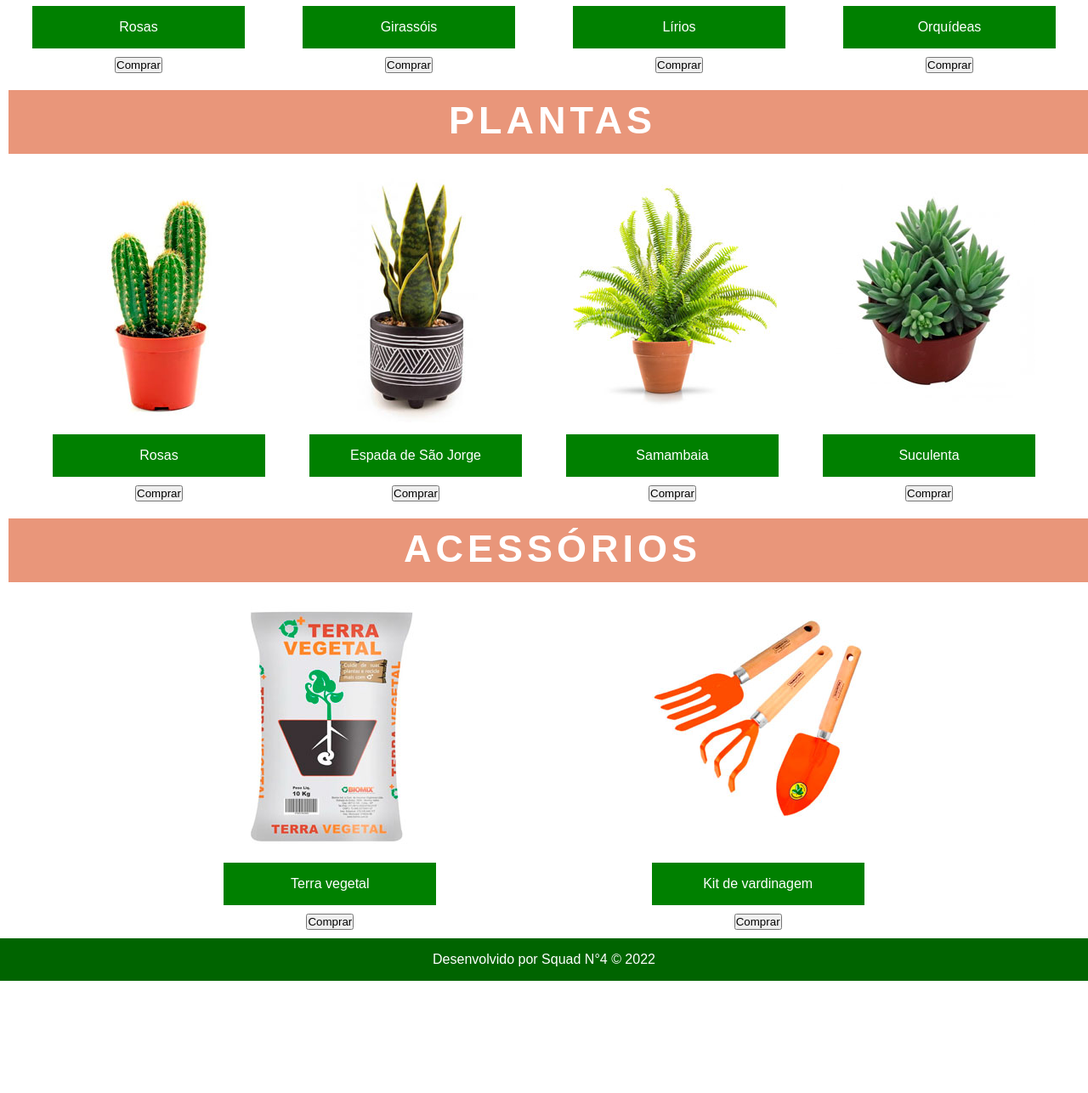
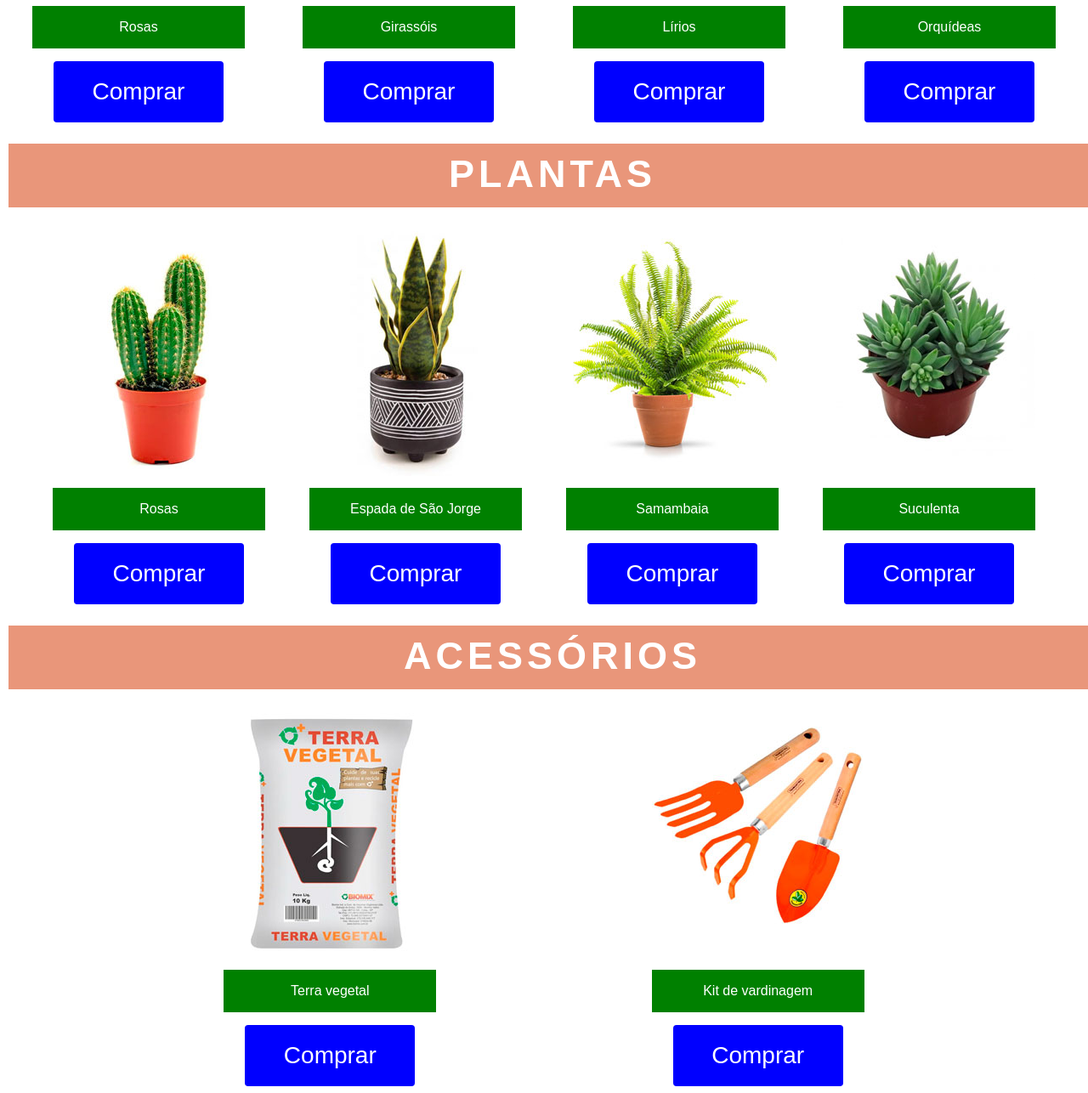
Before and after one commit to dualsgo/01-projeto-squad, a plain HTML site: page html/produtos.html in a window 1280 px wide. Shown: the part 686-1972 px from the top of the page at 85% size. Before the commit the page ends 1840 px from the top, so only its background shows below. Drawn offline with Linux system fonts and the light colour scheme.

Commit message:
Update produtos
Edição botão comprar

```diff
--- a/html/produtos.html
+++ b/html/produtos.html
@@ -45,24 +45,24 @@
             <div class="item">
                 <img src="../img/produtos/Group 1.png" alt="">
                 <p>Rosas</p>
-                <button onclick="mensagemCompra()">Comprar</button>
+                <button class="button" onclick="mensagemCompra()"><span>Comprar</span></button>
             </div>
             <div class="item">
                 <img src="../img/produtos/Group 2.png" alt="">
                 <p>Girassóis</p>
-                <button onclick="mensagemCompra()">Comprar</button>
+                <button class="button" onclick="mensagemCompra()"><span>Comprar</span></button>
 
             </div>
             <div class="item">
                 <img src="../img/produtos/Group 3.png" alt="">
                 <p>Lírios</p>
-                <button onclick="mensagemCompra()">Comprar</button>
+                <button class="button" onclick="mensagemCompra()"><span>Comprar</span></button>
 
             </div>
             <div class="item">
                 <img src="../img/produtos/Group 4.png" alt="">
                 <p>Orquídeas</p>
-                <button onclick="mensagemCompra()">Comprar</button>
+                <button class="button" onclick="mensagemCompra()"><span>Comprar</span></button>
 
             </div>
         </div>
@@ -71,25 +71,25 @@
             <div class="item">
                 <img src="../img/produtos/cactus 1.png" alt="">
                 <p>Rosas</p>
-                <button onclick="mensagemCompra()">Comprar</button>
+                <button class="button" onclick="mensagemCompra()"><span>Comprar</span></button>
 
             </div>
             <div class="item">
                 <img src="../img/produtos/espadadesaojorge 1.png" alt="">
                 <p>Espada de São Jorge</p>
-                <button onclick="mensagemCompra()">Comprar</button>
+                <button class="button" onclick="mensagemCompra()"><span>Comprar</span></button>
 
             </div>
             <div class="item">
                 <img src="../img/produtos/samambaia 1.png" alt="">
                 <p>Samambaia</p>
-                <button onclick="mensagemCompra()">Comprar</button>
+                <button class="button" onclick="mensagemCompra()"><span>Comprar</span></button>
 
             </div>
             <div class="item">
                 <img src="../img/produtos/suculenta 1.png" alt="">
                 <p>Suculenta</p>
-                <button onclick="mensagemCompra()">Comprar</button>
+                <button class="button" onclick="mensagemCompra()"><span>Comprar</span></button>
 
             </div>
         </div>
@@ -99,17 +99,18 @@
             <div class="item">
                 <img src="../img/produtos/terravegetal 1.png" alt="">
                 <p>Terra vegetal</p>
-                <button onclick="mensagemCompra()">Comprar</button>
+                <button class="button" onclick="mensagemCompra()"><span>Comprar</span></button>
 
             </div>
             <div class="item">
                 <img src="../img/produtos/kitjardinagem 1.png" alt="">
                 <p>Kit de vardinagem</p>
-                <button onclick="mensagemCompra()">Comprar</button>
+                <button class="button" onclick="mensagemCompra()"><span>Comprar</span></button>
 
             </div>
 
         </div>
+
 
     </main>
 
```
